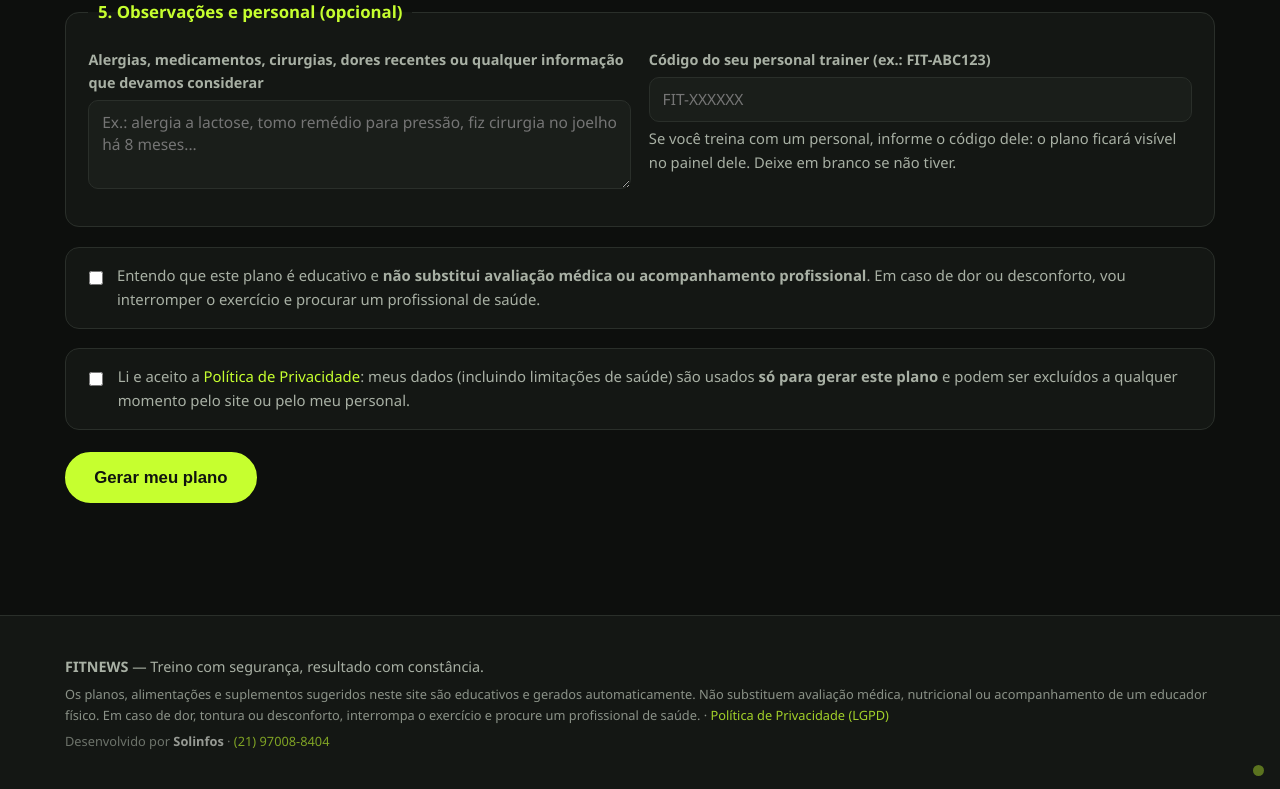
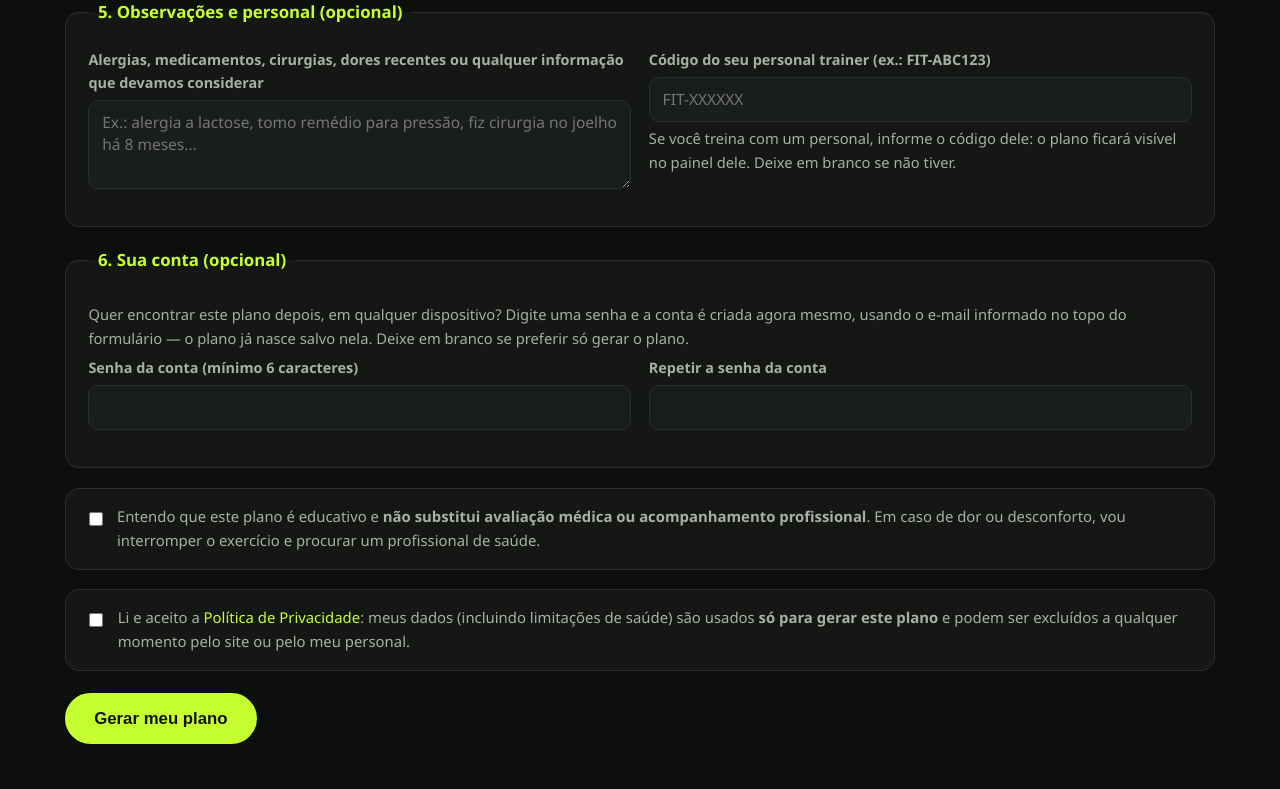
Before and after one commit to luizaugusto2006/fitnews, a Flask app: page /criar in a window 1280 px wide. Shown: the part 1395-2184 px from the top of the page. Run offline with Flask 3, Linux system fonts and the light colour scheme.

Commit message:
Criar plano: campos opcionais de senha criam a conta no mesmo envio e o plano nasce salvo nela

```diff
--- a/app.py
+++ b/app.py
@@ -242,12 +242,50 @@ def criar():
                 erros.append("Código do personal não encontrado. Confira o código ou deixe em branco.")
         if not erros and session.get("personal_novo"):
             personal_id = session["personal_novo"]
+        # conta opcional: senha digitada junto com o plano cria/entra na conta
+        senha1 = request.form.get("conta_senha", "")
+        senha2 = request.form.get("conta_senha2", "")
+        if senha1 or senha2:
+            email_conta = (dados.get("email") or "").strip().lower()
+            if "@" not in email_conta or len(email_conta) < 5:
+                erros.append("Para criar a conta, informe um e-mail válido no campo "
+                             "E-mail do início do formulário.")
+            elif len(senha1) < 6:
+                erros.append("A senha da conta precisa de pelo menos 6 caracteres.")
+            elif senha1 != senha2:
+                erros.append("As senhas da conta não conferem.")
         if erros:
             for e in erros:
                 flash(e, "erro")
             return render_template("criar.html", dados=dados, focos=FOCOS,
                                    limitacoes=LIMITACOES, niveis=NIVEIS,
                                    atividades=ATIVIDADES, horarios=HORARIOS)
+        if senha1:
+            email_conta = (dados.get("email") or "").strip().lower()
+            conn = get_db()
+            row = conn.execute("SELECT * FROM usuarios WHERE email=?",
+                               (email_conta,)).fetchone()
+            if row and check_password_hash(row["senha_hash"], senha1):
+                session["usuario_id"] = row["id"]
+            elif row:
+                flash("Este e-mail já tem uma conta e a senha não bate. O plano será "
+                      "criado, mas não ficará salvo nessa conta — entre ou recupere a "
+                      "senha pelo menu Entrar.", "erro")
+            else:
+                codigo = _gerar_codigo_recuperacao()
+                try:
+                    cur = conn.execute(
+                        "INSERT INTO usuarios (email, senha_hash, codigo_recup)"
+                        " VALUES (?,?,?)",
+                        (email_conta, generate_password_hash(senha1), codigo))
+                    conn.commit()
+                    session["usuario_id"] = cur.lastrowid
+                    flash("Conta criada! Guarde o código de recuperação (aparece só "
+                          f"nesta vez): {codigo}", "ok")
+                except sqlite3.IntegrityError:
+                    flash("Já existe uma conta com este e-mail. Use a senha dela ou "
+                          "recupere a senha pelo menu Entrar.", "erro")
+            conn.close()
         plano_json = gerar_plano(dados)
         token = _gerar_token_plano()
         conn = get_db()
--- a/templates/criar.html
+++ b/templates/criar.html
@@ -124,6 +124,24 @@
       </div>
     </fieldset>
 
+    <fieldset>
+      <legend>6. Sua conta (opcional)</legend>
+      <p class="campo-ajuda">Quer encontrar este plano depois, em qualquer dispositivo?
+        Digite uma senha e a conta é criada agora mesmo, usando o e-mail informado no
+        topo do formulário — o plano já nasce salvo nela. Deixe em branco se preferir
+        só gerar o plano.</p>
+      <div class="grade grade-2">
+        <label class="campo">
+          <span>Senha da conta (mínimo 6 caracteres)</span>
+          <input type="password" name="conta_senha" minlength="6" autocomplete="new-password">
+        </label>
+        <label class="campo">
+          <span>Repetir a senha da conta</span>
+          <input type="password" name="conta_senha2" minlength="6" autocomplete="new-password">
+        </label>
+      </div>
+    </fieldset>
+
     <label class="aceite">
       <input type="checkbox" name="aceite" value="sim" {{ 'checked' if dados.get('aceite')=='sim' else '' }}>
       <span>Entendo que este plano é educativo e <strong>não substitui avaliação médica ou acompanhamento profissional</strong>. Em caso de dor ou desconforto, vou interromper o exercício e procurar um profissional de saúde.</span>
```
Also changed, not shown: test_site.py (+76 -0 lines).
